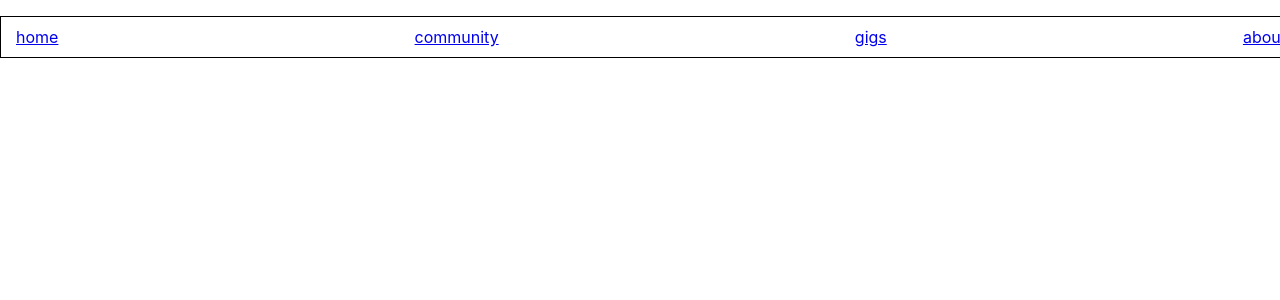
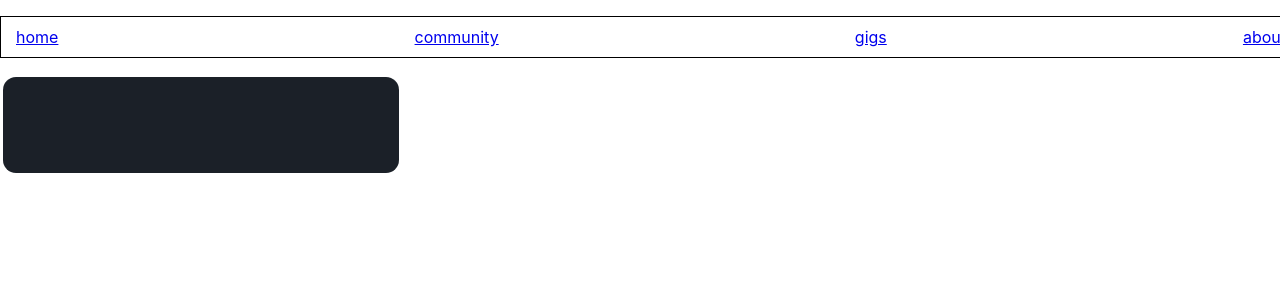
Before and after one commit to natashab161/phase-2-final-project, a React (Create React App) app: page / in a window 1280 px wide. Shown: the top 300 px of the page. Built offline with nearby package versions, Linux system fonts and the light colour scheme.

Commit message:
EventsPage imported

```diff
--- a/src/App.jsx
+++ b/src/App.jsx
@@ -1,12 +1,13 @@
 import './App.css';
 import React from 'react';
 import NavBar from './NavBar';
+import EventsPage from './EventsPage';
 
 function App() {
   return (
     <div className="App">
         <NavBar />
-
+        <EventsPage />
     </div>
   );
 }
```
